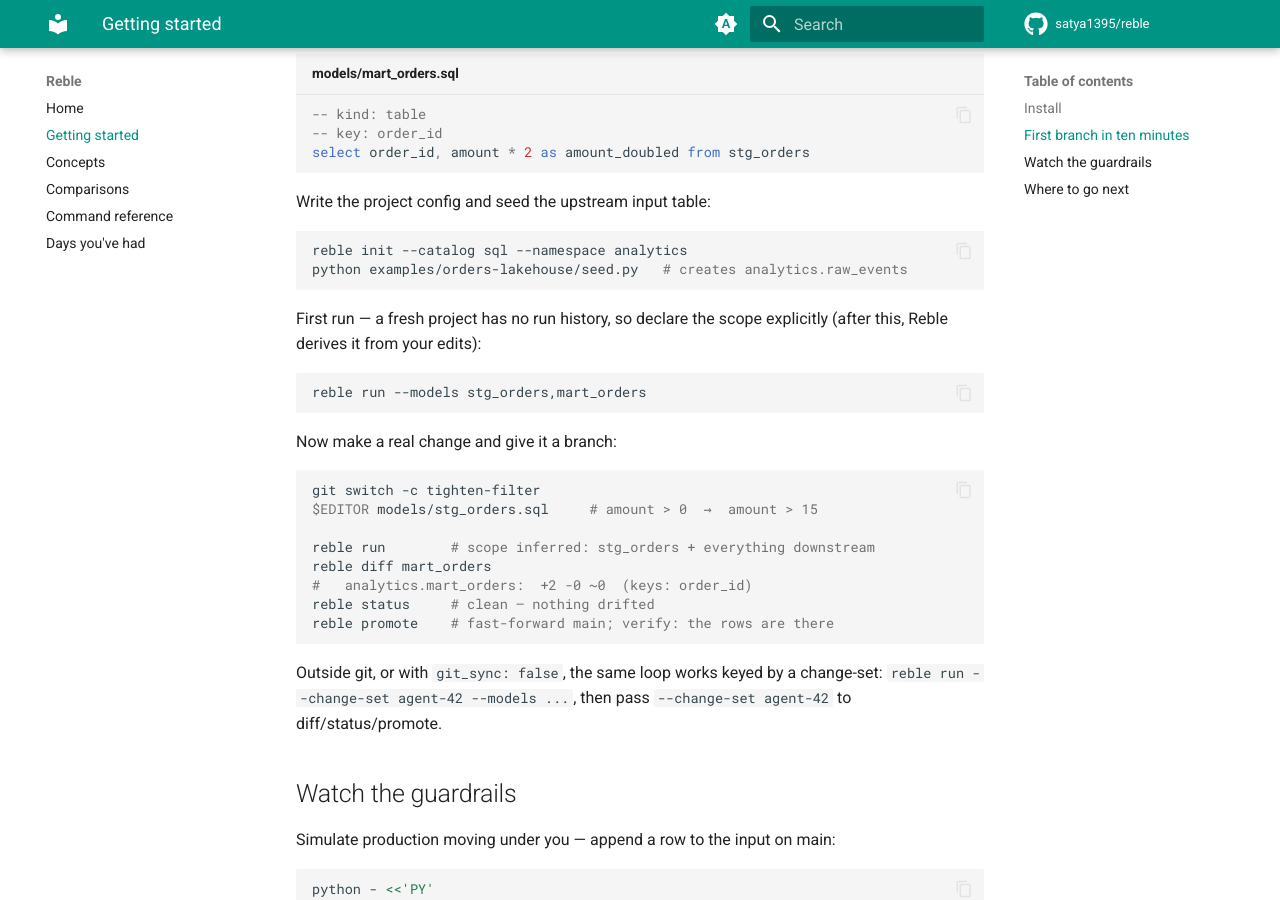
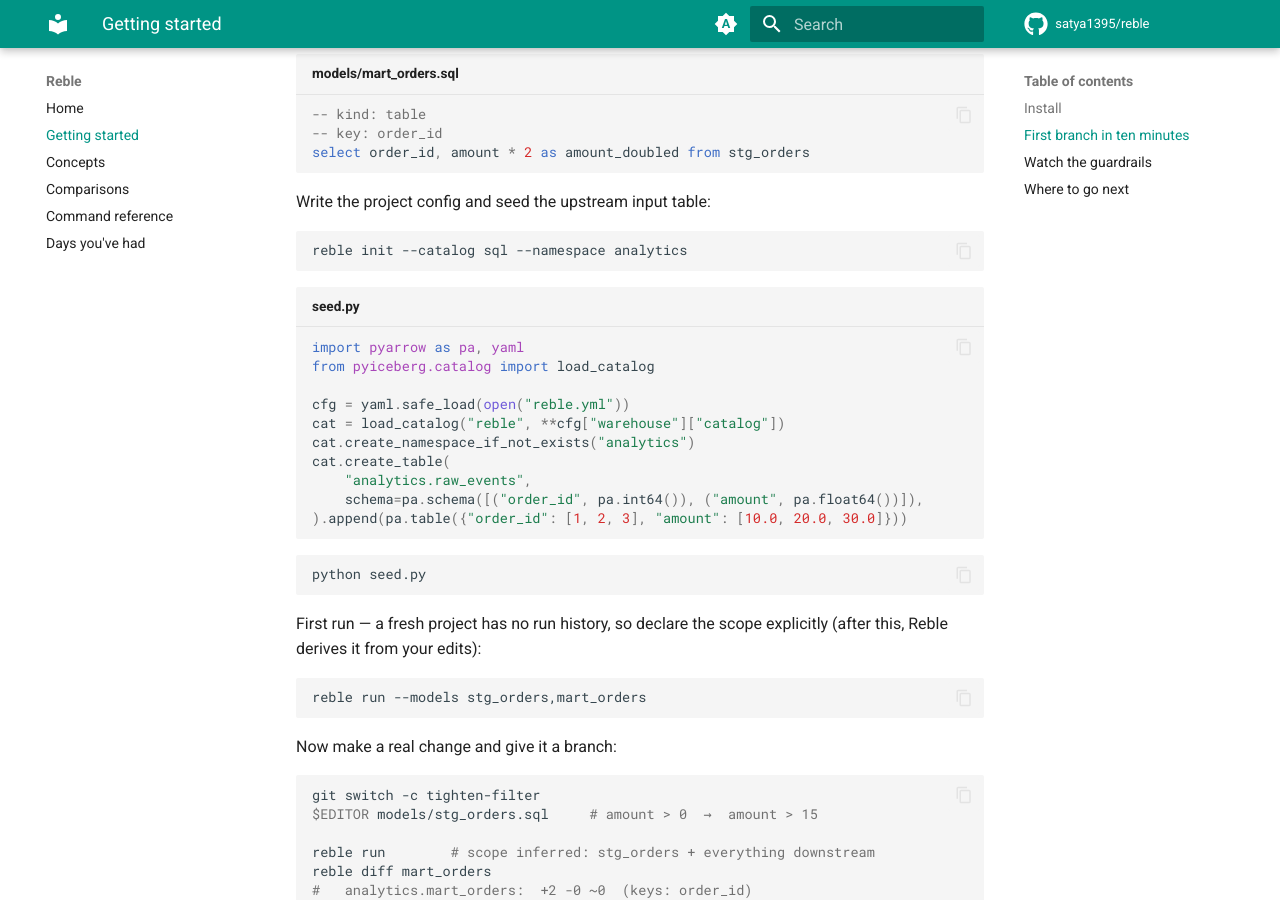
Before and after one commit to satya1395/reble, an MkDocs documentation site: the page built from docs/getting-started.md, in a window 1280 px wide and 900 px high, scrolled down 740 px. Built offline with MkDocs 1.6.1 and Material for MkDocs 9.7.7, drawn with Linux system fonts in a browser that asks for light colours; comment, search, counter and statistics services are not loaded.

Commit message:
docs: inline the seed script in getting started
The walkthrough referenced the repo's example path, which doesn't exist
for readers following along in a fresh directory. Also re-triggers the
Pages deploy.

````diff
--- a/docs/getting-started.md
+++ b/docs/getting-started.md
@@ -42,7 +42,23 @@
 
 ```bash
 reble init --catalog sql --namespace analytics
-python examples/orders-lakehouse/seed.py   # creates analytics.raw_events
+```
+
+```python title="seed.py"
+import pyarrow as pa, yaml
+from pyiceberg.catalog import load_catalog
+
+cfg = yaml.safe_load(open("reble.yml"))
+cat = load_catalog("reble", **cfg["warehouse"]["catalog"])
+cat.create_namespace_if_not_exists("analytics")
+cat.create_table(
+    "analytics.raw_events",
+    schema=pa.schema([("order_id", pa.int64()), ("amount", pa.float64())]),
+).append(pa.table({"order_id": [1, 2, 3], "amount": [10.0, 20.0, 30.0]}))
+```
+
+```bash
+python seed.py
 ```
 
 First run — a fresh project has no run history, so declare the scope
````
